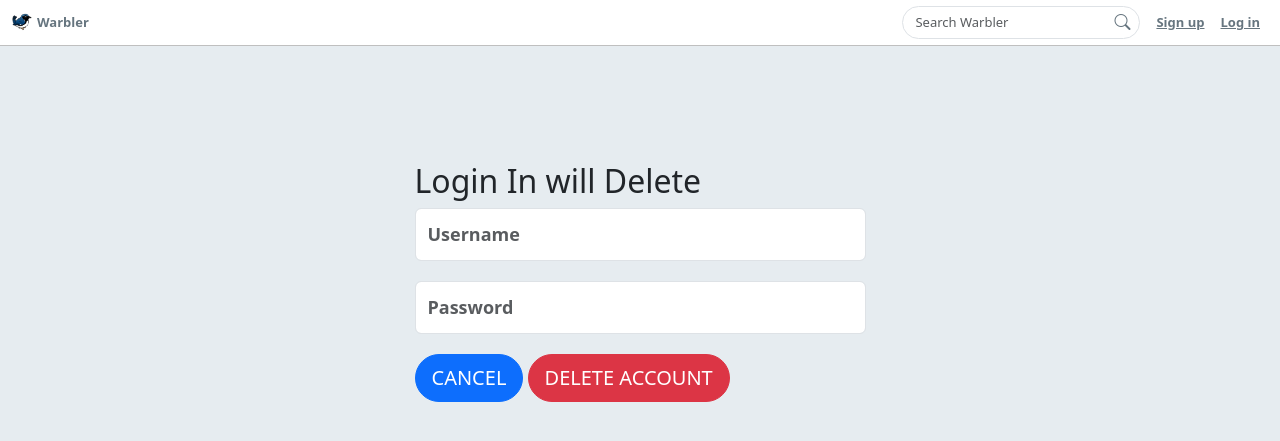
After one commit to nickorsi/flask-warbler, a Flask app: template templates/users/login-to-delete.html in a window 1280 px wide. The commit adds this page. Shown: the top 441 px of the page. Run offline with Flask 3, Linux system fonts and the light colour scheme; the template is opened without the code that fills it: values that come from a table or form of the project are taken from there, others are empty.

Commit message:
Added files for user authentication prior to user deletion.

```diff
--- a/app.py
+++ b/app.py
@@ -251,7 +251,7 @@ def profile():
         return redirect("/")
 
 
-@app.post('/users/delete')
+@app.route('/users/delete', methods = ["GET", "POST"])
 def delete_user():
     """Delete user.
 
@@ -262,12 +262,20 @@ def delete_user():
         flash("Access unauthorized.", "danger")
         return redirect("/")
 
-    do_logout()
+    form = LoginForm()
 
-    db.session.delete(g.user)
-    db.session.commit()
+    flash(
+        "Danger, are you sure you want to delete your account? Login if so," +
+        "click cancel if not. All user generated messages will also be deleted.",
+        'danger'
+    )
+    if form.validate_on_submit():
+        # TODO: Validate login and Delete all user messages
+        do_logout()
+        db.session.delete(g.user)
+        db.session.commit()
 
-    return redirect("/signup")
+    return render_template("users/login-to-delete.html", form=form)
 
 
 ##############################################################################
--- a/change_log.txt
+++ b/change_log.txt
@@ -18,3 +18,9 @@ added {{ g.csrf_form.hidden_tag() }} to post route buttons
 
 
 app.py 325 added a try-except to handle errors of deleting a message that isn't user's gracefully.
+
+users/login-to-delete.html: Added a new login to delete html to force user to login prior to deleting account
+
+users/detail.html: Changed Delete button to a GET method to ensure additional authentication prior to delete
+
+app.py 265-273: Added code to start a new login form and confirm user prior to deletion.
--- a/templates/users/detail.html
+++ b/templates/users/detail.html
@@ -51,7 +51,7 @@
             <a href="/users/profile" class="btn btn-outline-secondary">
               Edit Profile
             </a>
-            <form method="POST" action="/users/delete">
+            <form method="GET" action="/users/delete">
               {{ g.csrf_form.hidden_tag() }}
               <button class="btn btn-outline-danger ms-2">
                 Delete Profile
--- /dev/null
+++ b/templates/users/login-to-delete.html
@@ -0,0 +1,25 @@
+{% extends 'base.html' %}
+
+{% block content %}
+
+  <div class="row justify-content-md-center">
+    <div class="col-md-7 col-lg-5">
+      <h2 class="join-message">Login In will Delete</h2>
+
+      <form method="POST" id="user_form">
+        {{ form.hidden_tag() }}
+
+        {% for field in form if field.widget.input_type != 'hidden' %}
+          {% for error in field.errors %}
+            <span class="text-danger">{{ error }}</span>
+          {% endfor %}
+          {{ field(placeholder=field.label.text, class="form-control") }}
+        {% endfor %}
+
+        <a href="/" class="btn btn-primary btn-lg">CANCEL</a>
+        <button class="btn btn-danger btn-lg">DELETE ACCOUNT</button>
+      </form>
+    </div>
+  </div>
+
+{% endblock %}
```
